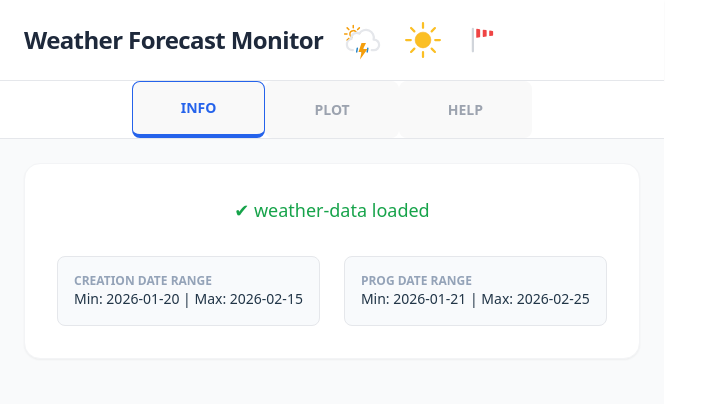
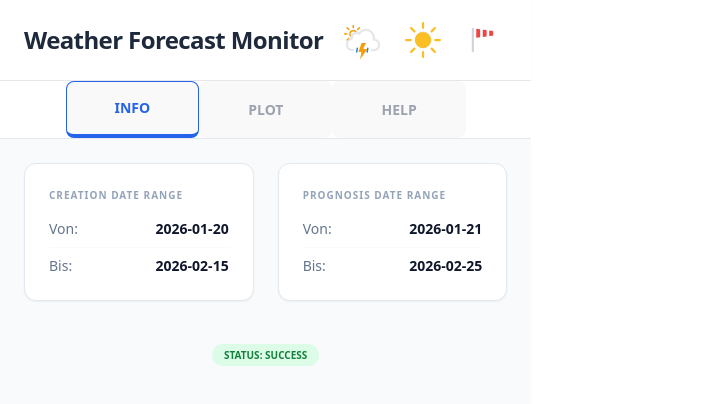
Before and after one commit to ManfredAtGit/weather-visualizer, a React (Vite) app: page / in a window 1280 px wide. Shown: the top 404 px of the page, without its empty margins (0-727 px from the left). Built offline with nearby package versions, Linux system fonts and the light colour scheme.

Commit message:
visibility of range data in InfoTab

```diff
--- a/src/components/InfoTab.jsx
+++ b/src/components/InfoTab.jsx
@@ -1,30 +1,52 @@
 export default function InfoTab({ loadingState, stats }) {
+  if (loadingState === 'loading') return <div className="p-8 text-center">... loading weather-data ...</div>;
+
   return (
-    <div className="bg-white p-8 rounded-2xl shadow-sm border border-gray-100 animate-fadeIn text-center">
-      <div className="mb-8">
-        {loadingState === 'loading' && (
-          <div className="flex flex-col items-center">
-            <div className="animate-spin rounded-full h-12 w-12 border-b-2 border-blue-600 mb-4"></div>
-            <p className="text-lg font-medium text-blue-600">... loading weather-data ...</p>
+    <div className="space-y-6">
+      <div className="grid grid-cols-1 md:grid-cols-2 gap-6">
+
+        {/* Creation Date Card */}
+        <div className="bg-white p-6 rounded-xl border border-slate-200 shadow-sm">
+          <h3 className="text-[10px] font-black text-slate-400 uppercase mb-4 tracking-widest">
+            Creation Date Range
+          </h3>
+          <div className="flex flex-col gap-2">
+            <div className="flex justify-between items-center border-b border-slate-50 pb-2">
+              <span className="text-sm text-slate-500">Von:</span>
+              <span className="text-sm font-bold text-slate-900">{stats.creation_date_min || '---'}</span>
+            </div>
+            <div className="flex justify-between items-center">
+              <span className="text-sm text-slate-500">Bis:</span>
+              <span className="text-sm font-bold text-slate-900">{stats.creation_date_max || '---'}</span>
+            </div>
           </div>
-        )}
-        {loadingState === 'success' && (
-          <p className="text-lg font-medium text-green-600">✔ weather-data loaded</p>
-        )}
+        </div>
+
+        {/* Prog Date Card */}
+        <div className="bg-white p-6 rounded-xl border border-slate-200 shadow-sm">
+          <h3 className="text-[10px] font-black text-slate-400 uppercase mb-4 tracking-widest">
+            Prognosis Date Range
+          </h3>
+          <div className="flex flex-col gap-2">
+            <div className="flex justify-between items-center border-b border-slate-50 pb-2">
+              <span className="text-sm text-slate-500">Von:</span>
+              <span className="text-sm font-bold text-slate-900">{stats.prog_date_min || '---'}</span>
+            </div>
+            <div className="flex justify-between items-center">
+              <span className="text-sm text-slate-500">Bis:</span>
+              <span className="text-sm font-bold text-slate-900">{stats.prog_date_max || '---'}</span>
+            </div>
+          </div>
+        </div>
+
       </div>
 
-      {loadingState === 'success' && (
-        <div className="grid grid-cols-1 md:grid-cols-2 gap-6 max-w-2xl mx-auto text-left">
-          <div className="p-4 bg-slate-50 rounded-lg border">
-            <h3 className="text-xs font-bold text-slate-400 uppercase">Creation Date Range</h3>
-            <p className="text-sm">Min: {stats.creation_date_min} | Max: {stats.creation_date_max}</p>
-          </div>
-          <div className="p-4 bg-slate-50 rounded-lg border">
-            <h3 className="text-xs font-bold text-slate-400 uppercase">Prog Date Range</h3>
-            <p className="text-sm">Min: {stats.prog_date_min} | Max: {stats.prog_date_max}</p>
-          </div>
-        </div>
-      )}
+      {/* Optional: Status-Anzeige */}
+      <div className="text-center py-4">
+        <span className={`px-3 py-1 rounded-full text-[10px] font-bold uppercase ${loadingState === 'success' ? 'bg-green-100 text-green-700' : 'bg-red-100 text-red-700'}`}>
+          Status: {loadingState}
+        </span>
+      </div>
     </div>
   );
 }
```
Also changed, not shown: src/components/InfoTab - Kopie.jsx (added, +30 -0 lines).
